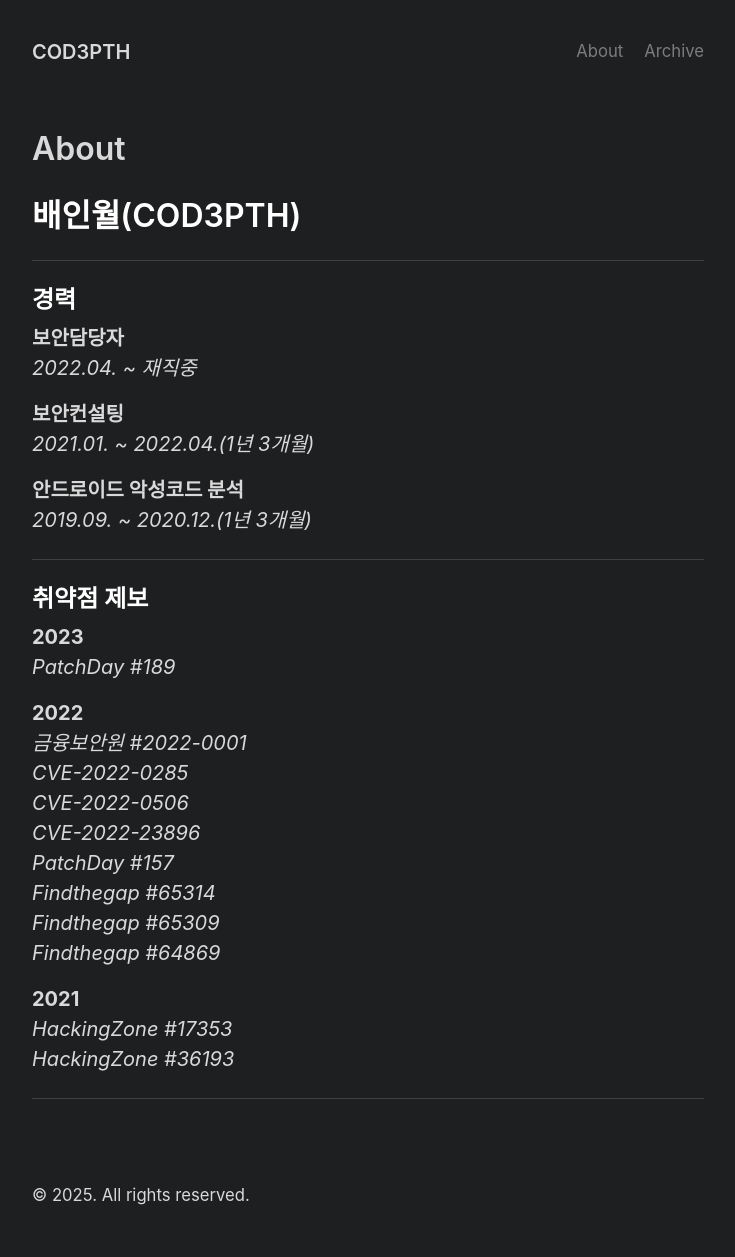
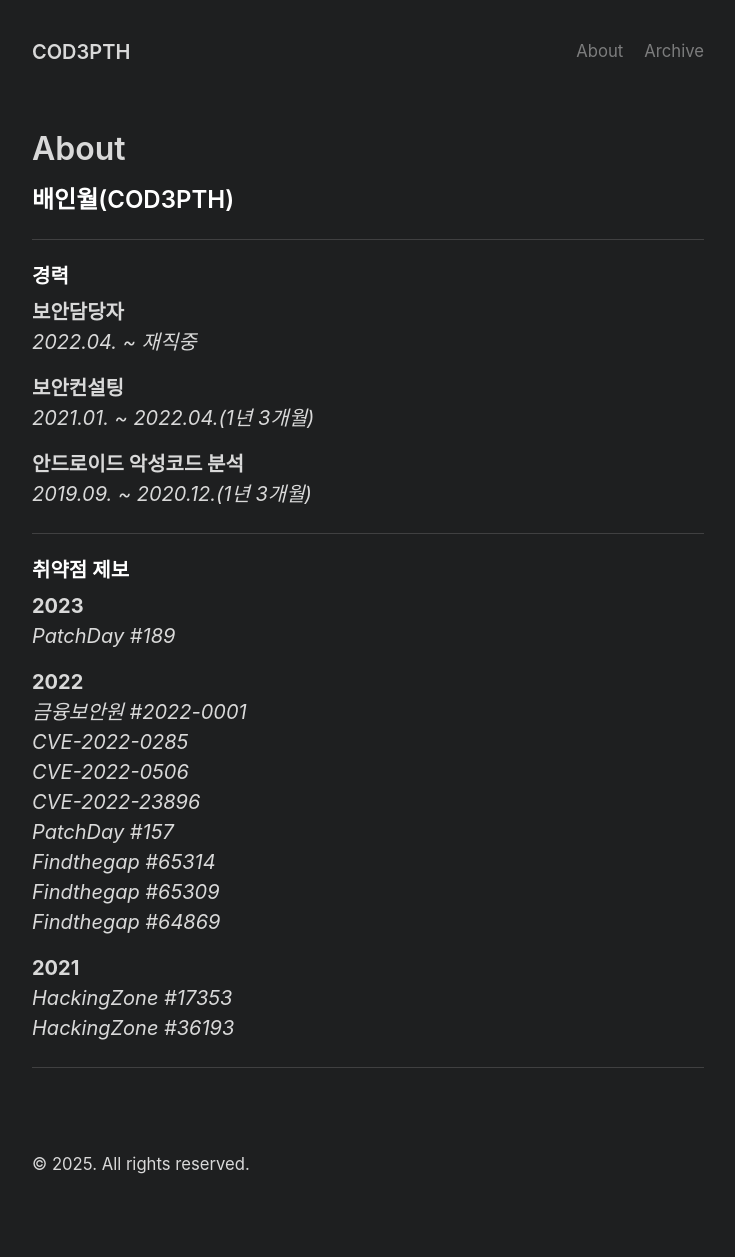
Before and after one commit to cod3pth/cod3pth.github.io, a Jekyll site: the page built from about.md, in a window 1280 px wide. Shown: the whole page, without its empty margins (272-1007 px from the left). Built offline with Jekyll 4.4.1, drawn with Linux system fonts in a browser that asks for light colours; after the commit the page ends 1226 px from its top, so only the background shows below that.

Commit message:
Update about.md

```diff
--- a/about.md
+++ b/about.md
@@ -3,11 +3,11 @@ layout: page
 title: About
 ---
 
-# <span style="color:white">배인월(COD3PTH)</span>
+## <span style="color:white">배인월(COD3PTH)</span>
 
 ---
 
-## <span style="color:white">경력</span>
+### <span style="color:white">경력</span>
 
 **보안담당자**<br>
 *2022.04. ~ 재직중*
@@ -20,7 +20,7 @@ title: About
 
 ---
 
-## <span style="color:white">취약점 제보</span>
+### <span style="color:white">취약점 제보</span>
 
 **2023**<br>
 *PatchDay #189*<br>
```
